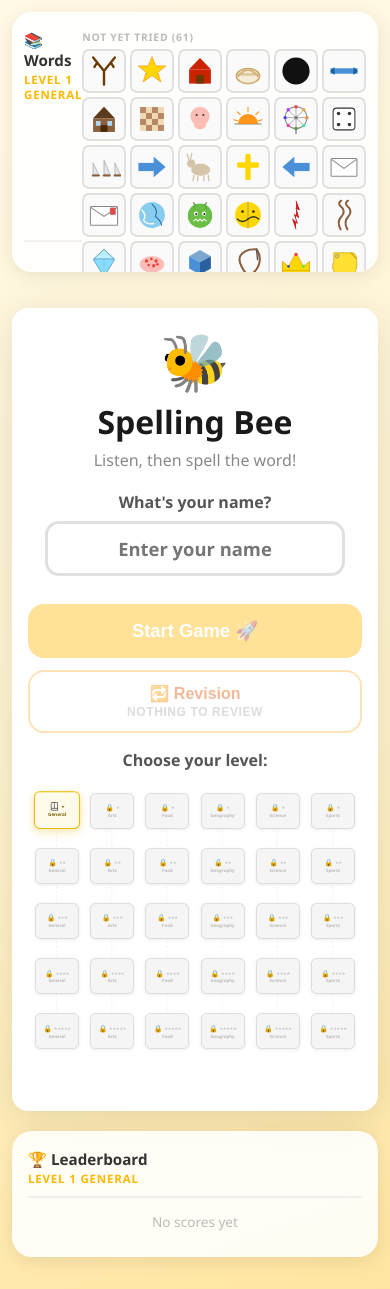
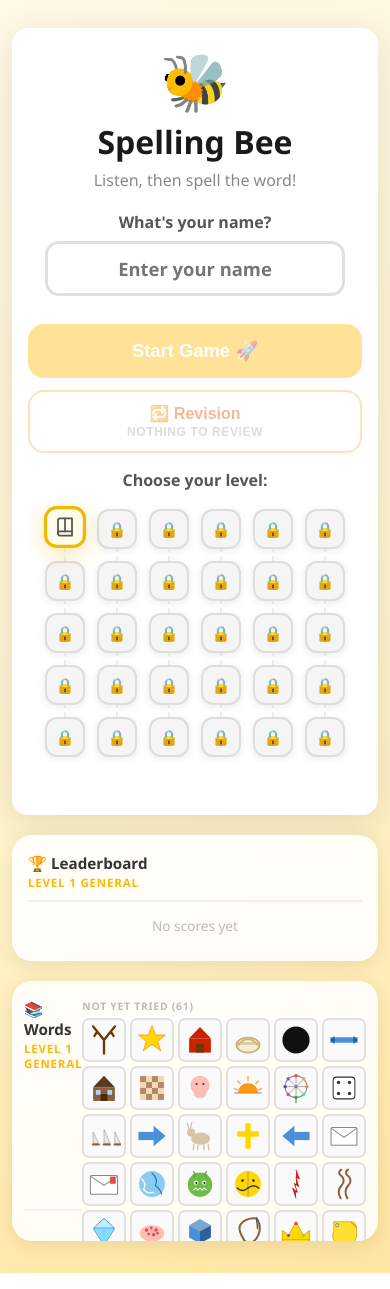
Before and after one commit to GlenKelley/SpellingBee, a React (Vite) app: page / in a window 390 px wide. Built offline with nearby package versions, Linux system fonts and the light colour scheme.

Commit message:
Fixed size rendering

```diff
--- a/src/App.css
+++ b/src/App.css
@@ -1324,10 +1324,9 @@ h2 {
 /* ── Prevent page-level horizontal overflow ── */
 body { overflow-x: hidden; }
 
-/* ── Large tablet: slightly shrink the level graph ── */
+/* ── Large tablet: contain graph wrapper ── */
 @media (max-width: 780px) {
   .level-graph-wrapper { overflow: hidden; }
-  .level-graph { zoom: 0.88; }
 }
 
 /* ── Tablet / small desktop ── */
@@ -1369,8 +1368,6 @@ body { overflow-x: hidden; }
 
   .score-big   { font-size: 4rem; }
   .score-denom { font-size: 1.8rem; }
-
-  .level-graph { zoom: 0.72; }
 }
 
 /* ── Mobile ── */
@@ -1391,8 +1388,6 @@ body { overflow-x: hidden; }
   .w-tick,
   .w-cross,
   .w-history { min-width: 44px; }
-
-  .level-graph { zoom: 0.58; }
 }
 
 /* ── Small phones (≤ 400px) ── */
@@ -1406,6 +1401,4 @@ body { overflow-x: hidden; }
   .letter-boxes { gap: 4px; }
 
   .score-big { font-size: 3.2rem; }
-
-  .level-graph { zoom: 0.46; }
 }
--- a/src/App.jsx
+++ b/src/App.jsx
@@ -499,7 +499,6 @@ export default function App() {
     return (
       <div className="app" style={appStyle}>
         <div className="app-layout">
-        <WordGridPanel level={level} userStats={userStats} onWordClick={handleJumpToWord} />
         <div className="main-col">
         <div className="card welcome-card">
           <div className="bee">🐝</div>
@@ -556,6 +555,7 @@ export default function App() {
         </div>
         </div>
         <Leaderboard level={level} currentUser={userName} />
+        <WordGridPanel level={level} userStats={userStats} onWordClick={handleJumpToWord} />
         </div>
       </div>
     )
--- a/src/components/LevelGraph.jsx
+++ b/src/components/LevelGraph.jsx
@@ -1,6 +1,6 @@
+import { useState, useEffect } from 'react'
 import { LEVEL_INFO } from '../data/level_info'
 
-// Column assignments: arts/food/geography left of center, general center, science/sports right
 const SUBJECT_COLS = {
   general:   0,
   arts:      1,
@@ -10,15 +10,14 @@ const SUBJECT_COLS = {
   sports:    5,
 }
 
-const CELL_W = 120
-const CELL_H = 120
-const NODE_W = 96
-const NODE_H = 78
+// Full-size layout (desktop/large tablet)
+const DESKTOP = { CELL_W: 120, CELL_H: 120, NODE_W: 96, NODE_H: 78 }
+// Icon-only compact layout (mobile) — fits 6 cols in ~312px
+const COMPACT  = { CELL_W: 52,  CELL_H: 52,  NODE_W: 40, NODE_H: 40 }
+
+const COMPACT_BREAKPOINT = 760
 const NUM_COLS = 6
 const NUM_ROWS = 5
-
-const SVG_W = NUM_COLS * CELL_W  // 720
-const SVG_H = NUM_ROWS * CELL_H  // 600
 
 const COLOR_MAP = {
   yellow: { bg: '#fffbeb', border: '#f0b800', text: '#7a5f00', shadow: 'rgba(240,184,0,0.35)' },
@@ -28,7 +27,6 @@ const COLOR_MAP = {
   purple: { bg: '#f3e5f5', border: '#9c27b0', text: '#4a148c', shadow: 'rgba(156,39,176,0.3)' },
 }
 
-// All level_N_* nodes go in row N-1; column determined by subject
 function getGridPos(levelKey) {
   const match = levelKey.match(/^level_(\d+)_(.+)$/)
   if (!match) return null
@@ -39,23 +37,30 @@ function getGridPos(levelKey) {
   return { row: num - 1, col }
 }
 
-function centerOf(pos) {
-  return {
-    x: pos.col * CELL_W + CELL_W / 2,
-    y: pos.row * CELL_H + CELL_H / 2,
-  }
-}
+export function LevelGraph({ levels, level, setLevel, getLevelStatus, isLevelCompleted }) {
+  const [compact, setCompact] = useState(() => window.innerWidth <= COMPACT_BREAKPOINT)
 
-export function LevelGraph({ levels, level, setLevel, getLevelStatus, isLevelCompleted }) {
+  useEffect(() => {
+    const check = () => setCompact(window.innerWidth <= COMPACT_BREAKPOINT)
+    window.addEventListener('resize', check)
+    return () => window.removeEventListener('resize', check)
+  }, [])
+
+  const { CELL_W, CELL_H, NODE_W, NODE_H } = compact ? COMPACT : DESKTOP
+  const SVG_W = NUM_COLS * CELL_W
+  const SVG_H = NUM_ROWS * CELL_H
+
   const posMap = {}
   for (const l of levels) {
     const pos = getGridPos(l)
     if (pos) posMap[l] = pos
   }
 
-  // Only draw between-row edges; same-row (general→subject within level) edges are
-  // skipped because straight horizontal lines passing through intermediate nodes look messy.
-  // The shared-row layout makes the relationship visually obvious without the lines.
+  const centerOf = (pos) => ({
+    x: pos.col * CELL_W + CELL_W / 2,
+    y: pos.row * CELL_H + CELL_H / 2,
+  })
+
   const edges = []
   for (const l of levels) {
     const toPos = posMap[l]
@@ -131,9 +136,9 @@ export function LevelGraph({ levels, level, setLevel, getLevelStatus, isLevelCom
               {locked
                 ? <span className="graph-node-lock">🔒</span>
                 : <img src={`${import.meta.env.BASE_URL}icons/${info.icon}.svg`} alt="" className="graph-node-icon" />}
-              <span className="graph-node-stars">{'★'.repeat(info.stars)}</span>
+              {!compact && <span className="graph-node-stars">{'★'.repeat(info.stars)}</span>}
             </div>
-            <div className="graph-node-label">{subject}</div>
+            {!compact && <div className="graph-node-label">{subject}</div>}
             {completed && <span className="graph-node-check">✓</span>}
           </button>
         )
```
